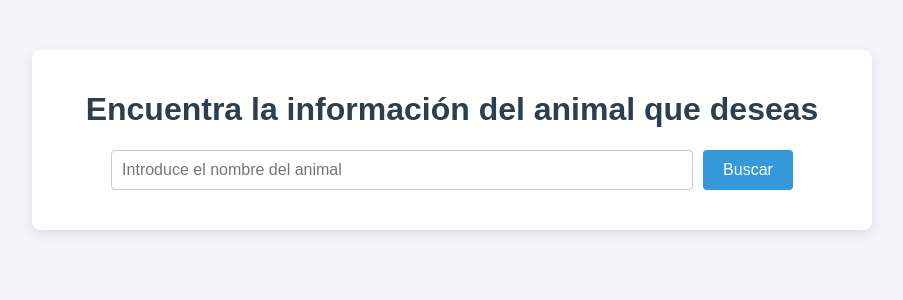
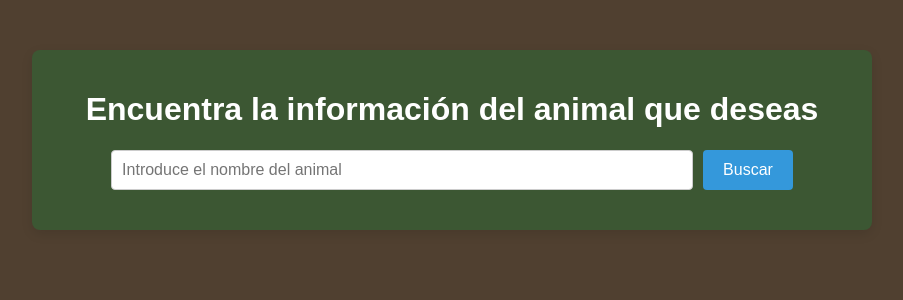
Before and after one commit to G6aspar/tp-p.o.o, a Flask app: page / in a window 1280 px wide. Shown: the top 300 px of the page, without its empty margins (188-1091 px from the left). Run offline with Flask 3, Linux system fonts and the light colour scheme.

Commit message:
estilado

```diff
--- a/static/styles.css
+++ b/static/styles.css
@@ -2,8 +2,8 @@ body {
     font-family: 'Arial', sans-serif;
     margin: 0;
     padding: 0;
-    background-color: #f4f4f9;
-    color: #333;
+    background-color: #504030;
+    color: #ffffff;
 }
 
 .container {
@@ -11,26 +11,25 @@ body {
     max-width: 800px;
     margin: 0 auto;
     padding: 20px;
-    background-color: #fff;
+    background-color: #3c5733;
     border-radius: 8px;
     box-shadow: 0px 4px 12px rgba(0, 0, 0, 0.1);
     margin-top: 50px;
+
 }
 
-/* Encabezados */
 h1 {
     font-size: 2em;
-    color: #2c3e50;
+    color: #ffffff;
     text-align: center;
 }
 
 h2 {
     font-size: 1.5em;
-    color: #34495e;
+    color: #ffffff;
     margin-top: 20px;
 }
 
-/* Formularios */
 form {
     display: flex;
     justify-content: center;
@@ -60,20 +59,18 @@ button:hover {
     background-color: #2980b9;
 }
 
-/* Listas */
 ul {
     list-style-type: none;
     padding: 0;
 }
 
 li {
-    background-color: #ecf0f1;
+    background-color: #5c814d;
     margin: 5px 0;
     padding: 10px;
     border-radius: 4px;
 }
 
-/* Enlaces */
 a {
     text-align: center;
     display: block;
@@ -86,7 +83,6 @@ a:hover {
     color: #2980b9;
 }
 
-/* Responsividad */
 @media (max-width: 600px) {
     .container {
         width: 95%;
--- a/templates/index.html
+++ b/templates/index.html
@@ -13,7 +13,6 @@
             <input type="text" name="animal_name" placeholder="Introduce el nombre del animal" required>
             <button type="submit">Buscar</button>
         </form>
-
         {% if error %}
         <p style="color: red;">{{ error }}</p>
         {% endif %}
```
Also changed, not shown: static/images/img1.jpg (added), static/images/img2.jpg (added).
